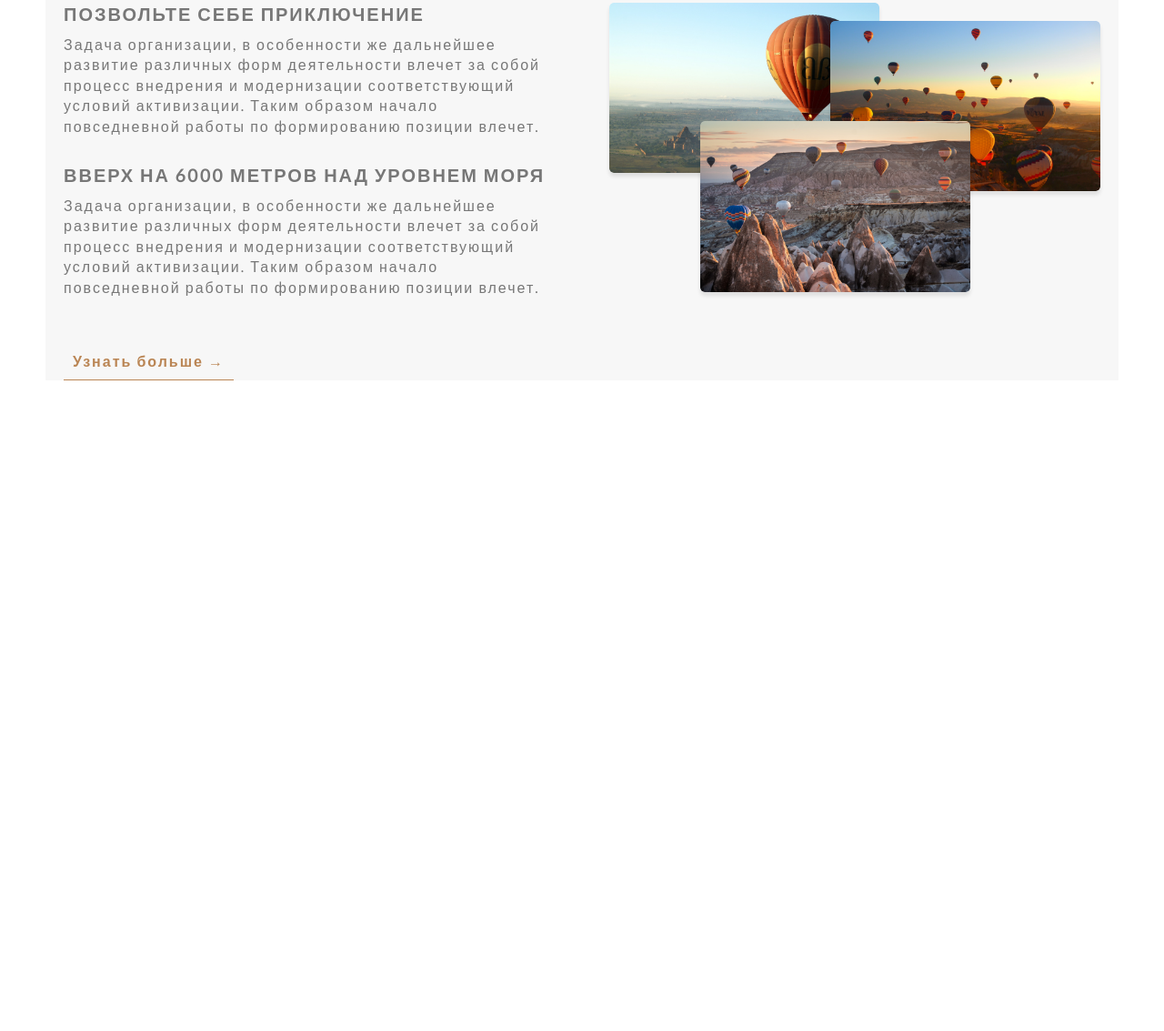
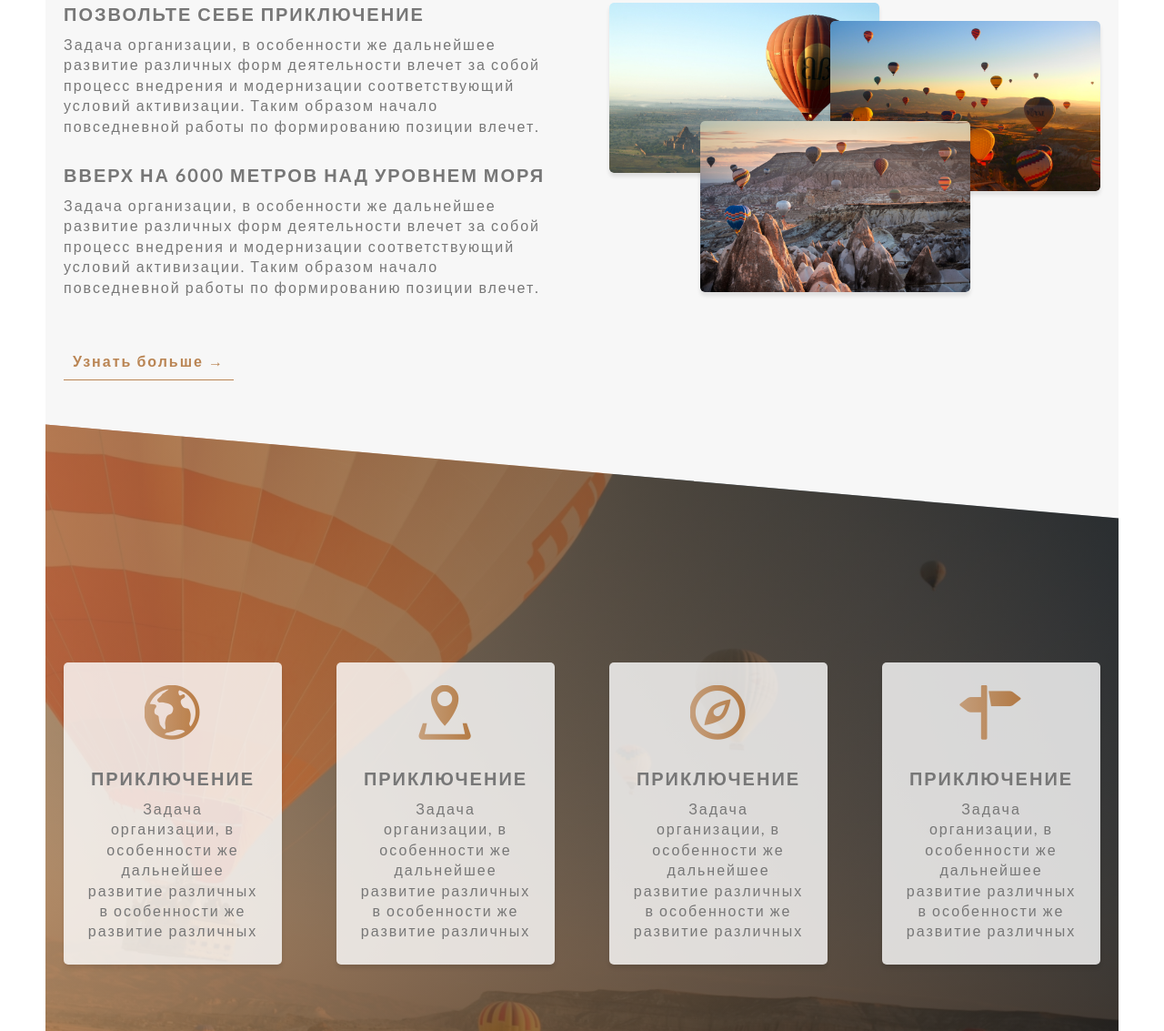
Before and after one commit to denis-shabalin/ballon-trips, a plain HTML site: page index.html in a window 1280 px wide. Shown: the part 972-2105 px from the top of the page at 91% size. Before the commit the page ends 1440 px from the top, so only its background shows below. Drawn offline with Linux system fonts and the light colour scheme.

Commit message:
added a third section and icon fonts (icomoon.io)

```diff
--- /dev/null
+++ b/SASS/components/_adventure-card.sass
@@ -0,0 +1,15 @@
+.adventure-card
+	padding: 2.5rem
+	background-color: rgba($color-white, .8)
+	border-radius: .5rem
+	box-shadow: $box-shadow
+	text-align: center
+	transition: all .3s
+	&:hover
+		transform: translateY(-1.5rem) scale(1.03)
+	&__icon
+		font-size: 6rem
+		background: linear-gradient(90deg, rgba($color-brown-light, 0.7) 0.03%, rgba($color-brown-dark, 0.7) 99.94%)
+		background-clip: text
+		color: transparent
+		display: inline-block
--- a/SASS/pages/_home.sass
+++ b/SASS/pages/_home.sass
@@ -1,2 +1,10 @@
 .section-about
 	padding-top: 8rem
+	padding-bottom: 10rem
+
+.section-adventure
+	padding: 21rem 0
+	background: linear-gradient(90deg, rgba($color-brown-light, 0.7) 0%, rgba($color-black, 0.7) 100%), url(../img/section-adventure.jpeg) no-repeat center / cover
+	transform: skewY(5deg)
+	& > *
+		transform: skewY(-5deg)
--- a/SASS/style.sass
+++ b/SASS/style.sass
@@ -10,6 +10,7 @@
 @import 'components/button'
 @import 'components/button-text'
 @import 'components/composition'
+@import 'components/adventure-card'
 
 @import 'layout/header'
 @import 'layout/grid'
--- /dev/null
+++ b/css/icon-font.css
@@ -0,0 +1,39 @@
+@font-face {
+  font-family: 'icomoon';
+  src:  url('fonts/icomoon.eot?paoezu');
+  src:  url('fonts/icomoon.eot?paoezu#iefix') format('embedded-opentype'),
+    url('fonts/icomoon.ttf?paoezu') format('truetype'),
+    url('fonts/icomoon.woff?paoezu') format('woff'),
+    url('fonts/icomoon.svg?paoezu#icomoon') format('svg');
+  font-weight: normal;
+  font-style: normal;
+  font-display: block;
+}
+
+[class^="icon-"], [class*=" icon-"] {
+  /* use !important to prevent issues with browser extensions that change fonts */
+  font-family: 'icomoon' !important;
+  speak: never;
+  font-style: normal;
+  font-weight: normal;
+  font-variant: normal;
+  text-transform: none;
+  line-height: 1;
+
+  /* Better Font Rendering =========== */
+  -webkit-font-smoothing: antialiased;
+  -moz-osx-font-smoothing: grayscale;
+}
+
+.icon-Vector:before {
+  content: "\e900";
+}
+.icon-Vector-1:before {
+  content: "\e901";
+}
+.icon-Vector-2:before {
+  content: "\e902";
+}
+.icon-Vector-3:before {
+  content: "\e903";
+}
--- a/index.html
+++ b/index.html
@@ -6,10 +6,8 @@
 		<title>Document</title>
 		<link rel="preconnect" href="https://fonts.googleapis.com" />
 		<link rel="preconnect" href="https://fonts.gstatic.com" crossorigin />
-		<link
-			href="https://fonts.googleapis.com/css2?family=Lato:wght@300;400;700;900&display=swap"
-			rel="stylesheet"
-		/>
+		<link href="https://fonts.googleapis.com/css2?family=Lato:wght@300;400;700;900&display=swap" rel="stylesheet"/>
+		<link rel="stylesheet" href="css/icon-font.css" />
 		<link rel="stylesheet" href="css/style.min.css" />
 	</head>
 	<body>
@@ -23,7 +21,7 @@
 				<div class="header__box">
 					<h1 class="title-first">
 						<span class="title-first__main">ТУРЫ НА ВОЗДУШНОМ ШАРЕ</span>
-						<span class="title-first__secondary">незабываемое приключения ждет вас</span>
+						<span class="title-first__secondary">незабываемое приключения ждут вас</span>
 					</h1>
 					<a href="#" class="btn btn_animated">НАШ КАТАЛОГ</a>
 				</div>
@@ -52,6 +50,38 @@
 						</div>
 					</div>
 				</section>
+				<section class="section-adventure">
+					<div class="row">
+						<div class="col-1-of-4">
+							<div class="adventure-card">
+								<i class="adventure-card__icon icon-Vector margin-bottom-30px"></i>
+								<h3 class="title-third margin-bottom-10px">ПРИКЛЮЧЕНИЕ</h3>
+								<p class="paragraph">Задача организации, в особенности же дальнейшее развитие различных в особенности же развитие различных</p>
+							</div>
+						</div>
+						<div class="col-1-of-4">
+							<div class="adventure-card">
+								<i class="adventure-card__icon icon-Vector-1 margin-bottom-30px"></i>
+								<h3 class="title-third margin-bottom-10px">ПРИКЛЮЧЕНИЕ</h3>
+								<p class="paragraph">Задача организации, в особенности же дальнейшее развитие различных в особенности же развитие различных</p>
+							</div>
+						</div>
+						<div class="col-1-of-4">
+							<div class="adventure-card">
+								<i class="adventure-card__icon icon-Vector-3 margin-bottom-30px"></i>
+								<h3 class="title-third margin-bottom-10px">ПРИКЛЮЧЕНИЕ</h3>
+								<p class="paragraph">Задача организации, в особенности же дальнейшее развитие различных в особенности же развитие различных</p>
+							</div>
+						</div>
+						<div class="col-1-of-4">
+							<div class="adventure-card">
+								<i class="adventure-card__icon icon-Vector-2 margin-bottom-30px"></i>
+								<h3 class="title-third margin-bottom-10px">ПРИКЛЮЧЕНИЕ</h3>
+								<p class="paragraph">Задача организации, в особенности же дальнейшее развитие различных в особенности же развитие различных</p>
+							</div>
+						</div>
+					</div>
+				</section>
 			</main>
 		</div>
 	</body>
```
Also changed, not shown: css/fonts/icomoon.ttf (added), css/fonts/icomoon.woff (added), css/style.css, css/style.min.css, img/section-adventure.jpeg (added), 4 other files.
